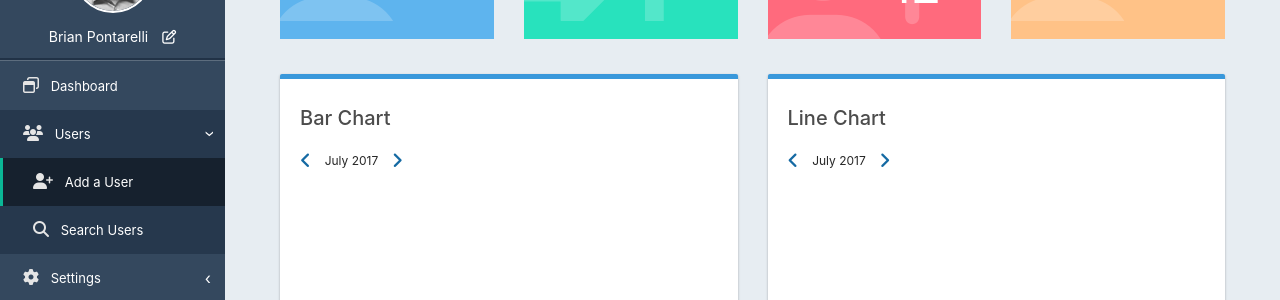
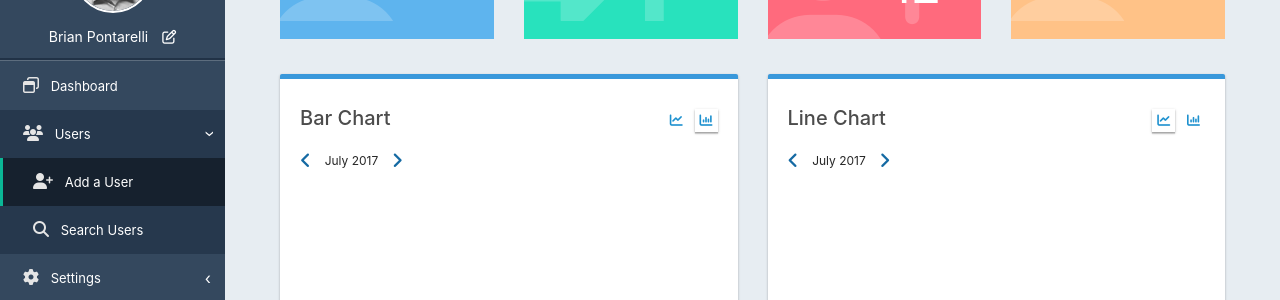
Before and after one commit to FusionAuth/fusionauth-style, a Jekyll site: the page built from index.md, in a window 1280 px wide and 1400 px high, scrolled down 787 px. Shown: the part 150-450 px from the top of the window. Built offline with Jekyll 4.4.1, drawn with Linux system fonts in a browser that asks for light colours; nearby versions of some CDN libraries; some of the changed text lies outside the part shown.

Commit message:
Graph toggles.

```diff
--- a/_layouts/default.html
+++ b/_layouts/default.html
@@ -55,7 +55,7 @@
       var purple = '52, 72, 94';
       var orange = '255, 156, 61';
 
-      var barChart = new Chart(document.getElementById("bar-chart"), {
+      var barChartConfiguration = {
           type: 'bar',
           data: {
               labels: ["Red", "Blue", "Yellow", "Green", "Purple", "Orange"],
@@ -90,9 +92,10 @@
                   }]
               }
           }
-      });
+      };
+      var barChart = new Chart(document.getElementById("bar-chart"), barChartConfiguration);
 
-      var lineChart = new Chart(document.getElementById("line-chart"), {
+      var lineChartConfiguration = {
           type: 'line',
           data: {
               labels: ["Red", "Blue", "Yellow", "Green", "Purple", "Orange"],
@@ -113,6 +118,36 @@
                   }]
               }
           }
+      };
+      var lineChart = new Chart(document.getElementById("line-chart"), lineChartConfiguration);
+
+      var barChartPanel = Prime.Document.queryById('bar-chart-panel');
+      barChartPanel.query('h2 a').addEventListener('click', function(event) {
+          event.preventDefault();
+          var target = new Prime.Document.Element(event.target);
+          if (!target.is('a')) {
+              target = target.queryUp('a');
+          }
+          barChart.destroy();
+          barChartConfiguration.type = target.getDataAttribute('chart');
+          barChart = new Chart(document.getElementById("bar-chart"), barChartConfiguration);
+
+          target.queryUp('h2').query('a').removeClass('current');
+          target.addClass('current');
+      });
+
+      var lineChartPanel = Prime.Document.queryById('line-chart-panel');
+        lineChartPanel.query('h2 a').addEventListener('click', function(event) {
+          event.preventDefault();
+          var target = new Prime.Document.Element(event.target);
+          if (!target.is('a')) {
+              target = target.queryUp('a');
+          }
+          lineChart.destroy();
+          lineChartConfiguration.type = target.getDataAttribute('chart');
+          lineChart = new Chart(document.getElementById("line-chart"), lineChartConfiguration);
+          target.queryUp('h2').query('a').removeClass('current');
+          target.addClass('current');
         });
 
       Prime.Document.queryById('ajax-dialog-button').addEventListener('click', function (e) {
@@ -429,8 +464,14 @@
 
       <div class="row">
         <div class="col-lg-6 col-md-6 col-sm-12 col-xs-12">
-          <div class="panel">
-            <h2>Bar Chart</h2>
+          <div class="panel" id="bar-chart-panel">
+            <h2>
+              Bar Chart
+              <label>
+                <a data-chart="line" data-tooltip="Line Chart" href="#"><i class="fa fa-line-chart"></i></a>
+                <a class="current" data-chart="bar" data-tooltip="Bar Chart" href="#"><i class="fa fa-bar-chart"></i></a>
+              </label>
+            </h2>
             <main>
               <div class="report-controls">
                 <a href="#"><i class="fa fa-angle-left"></i></a>
@@ -442,8 +483,14 @@
           </div>
         </div>
         <div class="col-lg-6 col-md-6 col-sm-12 col-xs-12">
-          <div class="panel">
-            <h2>Line Chart</h2>
+          <div class="panel" id="line-chart-panel">
+            <h2>
+              Line Chart
+              <label>
+                <a class="current" data-chart="line" data-tooltip="Line Chart" href="#"><i class="fa fa-line-chart"></i></a>
+                <a  data-chart="bar" data-tooltip="Bar Chart" href="#"><i class="fa fa-bar-chart"></i></a>
+              </label>
+            </h2>
             <main>
               <div class="report-controls">
                 <a href="#"><i class="fa fa-angle-left"></i></a>
@@ -534,7 +581,7 @@
                 <form class="labels-left full">
                   <fieldset>
                     <div class="form-row">
-                      <label for="labels-left-toggle-full">Toggle Full Width For Testing</label>
+                      <label for="labels-left-toggle-full">Enable Full Width For Testing</label>
                       <label class="toggle">
                         <input type="checkbox" id="labels-left-toggle-full"><span class="rail"></span><span class="pin"></span>
                       </label>
@@ -809,7 +856,7 @@
                   <form class="labels-above">
                       <fieldset>
                           <div class="form-row">
-                              <label for="labels-above-toggle-full">Toggle Full Width For Testing</label>
+                              <label for="labels-above-toggle-full">Enable Full Width For Testing</label>
                               <label class="toggle">
                                   <input type="checkbox" id="labels-above-toggle-full"><span class="rail"></span><span class="pin"></span>
                               </label>
--- a/_sass/panels.scss
+++ b/_sass/panels.scss
@@ -23,6 +23,31 @@
     font-weight: 500;
     margin: 0;
     padding: 0 20px 20px 20px;
+
+    label {
+      float: right;
+
+      a {
+        display: inline-block;
+        margin: 0;
+      }
+
+      .current {
+        pointer-events: none;
+
+        i {
+          box-shadow: $layered-box-shadow;
+        }
+      }
+
+      i {
+        padding: 5px;
+
+        &:hover {
+          box-shadow: $layered-box-shadow;
+        }
+      }
+    }
   }
 
   > main {
--- a/_sass/tables.scss
+++ b/_sass/tables.scss
@@ -76,9 +76,10 @@ table {
         img {
           border: 2px solid white;
           border-radius: 50px;
+          max-height: 37px;
+          max-width: 37px;
           position: relative;
           vertical-align: middle;
-          width: 35px;
         }
 
         // Handle broken avatar links w/ Font Awesome-ness.
```
Also changed, not shown: other parts of _layouts/default.html (+4 -0 lines), 1 other file. Lines whose indentation alone changed are shown as unchanged.
